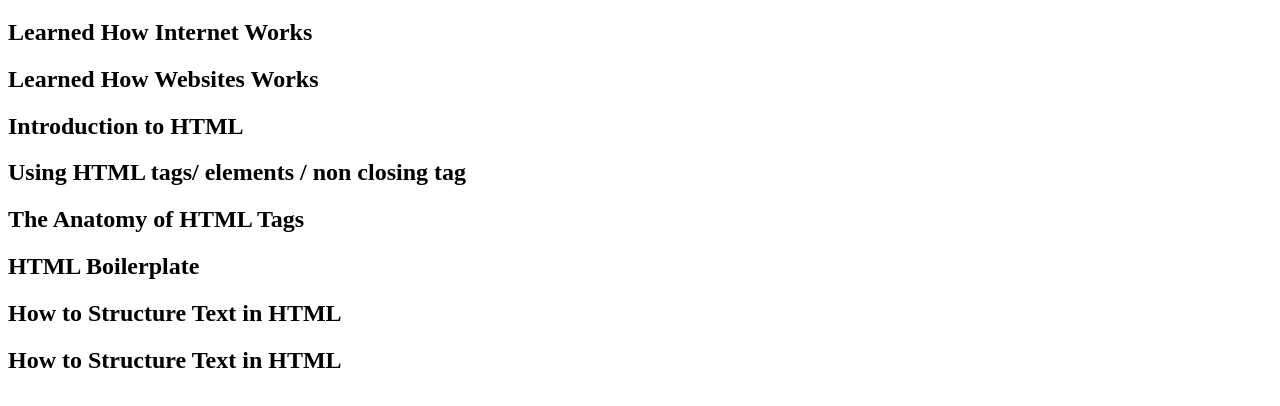
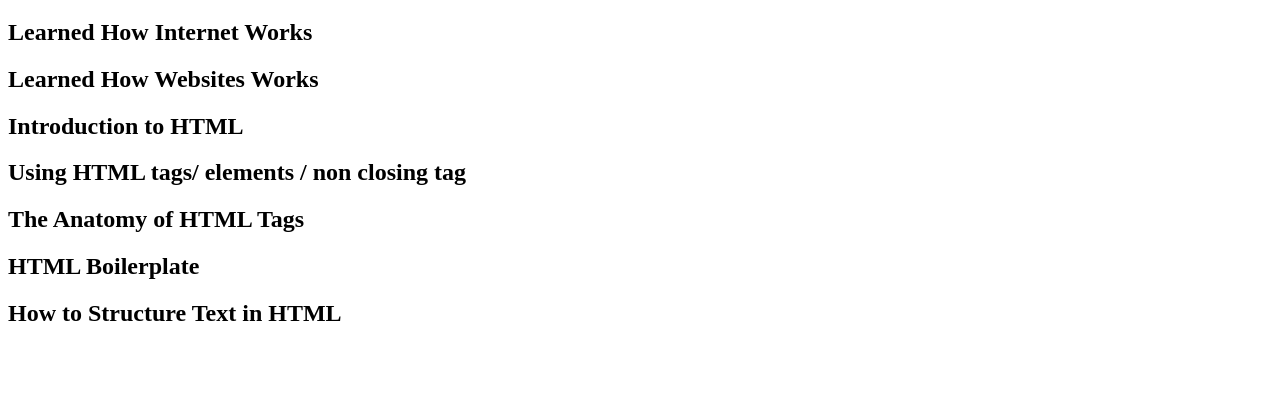
Before and after one commit to vivekyadav19/CodePlayBook, a plain HTML site: page index.html in a window 1280 px wide. Shown: the part 146-552 px from the top of the page. Drawn offline with Linux system fonts and the light colour scheme.

Commit message:
Modified

```diff
--- a/index.html
+++ b/index.html
@@ -21,7 +21,6 @@
     <h2>The Anatomy of HTML Tags</h2>
     <h2>HTML Boilerplate </h2>
     <h2>How to Structure Text in HTML</h2>
-    <h2>How to Structure Text in HTML</h2>
 
 </body>
 </html>
```
